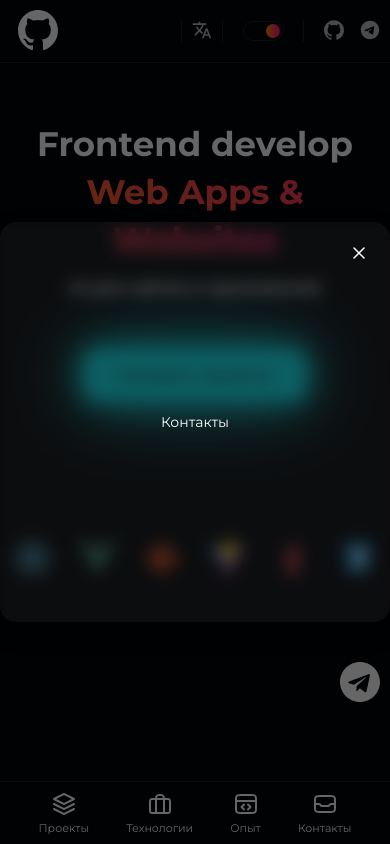
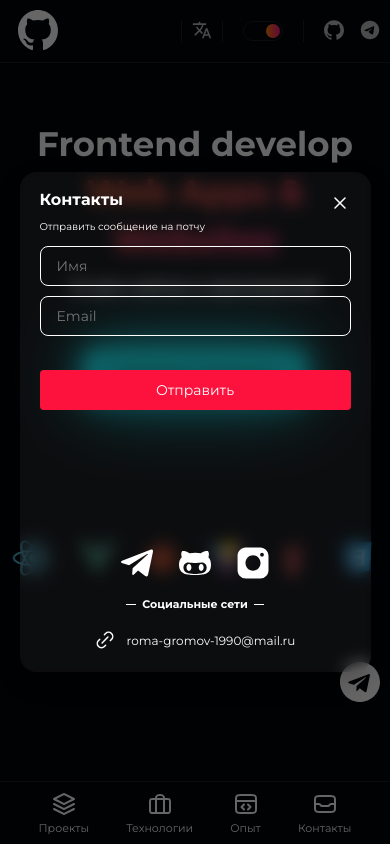
Before and after one commit to ron1ndev/ron1Code, a Vue app: page / in a window 390 px wide. Both pictures are taken after a click on the item "Контакты". Built offline with nearby package versions, Linux system fonts and the light colour scheme.

Commit message:
adaptive modal-contacs

```diff
--- a/src/components/drawer/drawer.vue
+++ b/src/components/drawer/drawer.vue
@@ -53,11 +53,11 @@ const closeModal= ()=>{
   z-index: 100;
 
   &__content{
-    display: flex;
-    align-items:center;
-    justify-content: center;
-    width: 600px;
-    height: 400px;
+    padding: 20px;
+    width: 90%;
+    max-width: 600px;
+    height: 100%;
+    max-height: 400px;
     background: rgba($color: #7a7a7a, $alpha: 0.1);
     color:#fff;
     border-radius:16px;
--- a/src/components/header/header.vue
+++ b/src/components/header/header.vue
@@ -72,7 +72,7 @@ watch(isDark,(val)=>{
                 <li class="header__item"><a class="header__link" href="#projects">{{ $t('menu.projects') }}</a></li>
                 <li class="header__item"><a class="header__link" href="#skills">{{ $t('menu.skills') }}</a></li>
                 <li class="header__item"><a class="header__link" href="#experience">{{ $t('menu.experience') }}</a></li>
-                <li @click="openModal" class="header__item"><a class="header__link" href="#footer">{{ $t('menu.contacts') }}</a></li>
+                <li @click.stop="openModal" class="header__item"><a class="header__link">{{ $t('menu.contacts') }}</a></li>
             </ul>
         </nav>
         <div class="header__options">
--- a/src/components/header/style.scss
+++ b/src/components/header/style.scss
@@ -120,6 +120,7 @@
   font-size: 14px;
   font-weight: 500;
   position: relative;
+  cursor: pointer;
 
   @media (max-width: 600px) {
     font-size: 18px;
--- a/src/components/modals/contacts-modal/contacts-modal.vue
+++ b/src/components/modals/contacts-modal/contacts-modal.vue
@@ -1,5 +1,8 @@
 <script setup>
 import Drawer from '@/components/drawer/drawer.vue';
+import TelegramIcon from '@/components/ui/neon-btn/icons/telegramIcon.vue';
+import GitIcon from '@/components/ui/neon-btn/icons/gitIcon.vue';
+import InstagramIcon from '@/components/ui/neon-btn/icons/instagramIcon.vue';
 import { computed } from 'vue';
 import { useDesktopStore } from '@/store/desktop';
 const store = useDesktopStore()
@@ -12,6 +15,8 @@ const closeModal = ()=>{
   store.changeVisibleModal(false)
 }
 
+const innerWidth = computed( () => store.innerWidth)
+
 </script>
 
 <template>
@@ -19,10 +24,57 @@ const closeModal = ()=>{
   <Drawer @close="closeModal"
     :isVisible="isVisibleModal"
     :drawerClass="'contacts-modal'">
-    Контакты
+
+    <div class="contacts-modal__wrap">
+
+        <div class="contacts-modal__info">
+          <h1 class="contacts-modal__title">Контакты</h1>
+          <p class="contacts-modal__descr">Отправить сообщение на потчу</p>
+        </div>
+
+        <form class="contacts-modal__form" action="#">
+
+          <div class="contacts-modal__inputs">
+            <input class="contacts-modal__input" type="text" name="name" placeholder="Имя">
+            <input class="contacts-modal__input" type="text" name="Email" placeholder="Email">
+          </div>
+
+          <button class="contacts-modal__btn" type="submit">Отправить</button>
+
+        </form>
+
+        <div class="contacts-modal__footer">
+          <div class="contacts-modal__social">
+            <a href="#" target="_blank" class="contacts-modal__social-icon">
+              <TelegramIcon/>
+            </a>
+            <a href="#" target="_blank" class="contacts-modal__social-icon">
+              <GitIcon/>
+            </a>
+            <a href="#" target="_blank" class="contacts-modal__social-icon">
+              <InstagramIcon/>
+            </a>
+          </div>
+          <div class="contacts-modal__footer-descr">
+            <div class="contacts-modal__footer-decor"></div>
+            <div class="contacts-modal__footer-text">Социальные сети</div>
+            <div class="contacts-modal__footer-decor"></div>
+          </div>
+          <div class="contacts-modal__mail-content">
+            <div class="contacts-modal__mail-icon">
+              <svg width="20" height="20" viewBox="0 0 20 20" fill="none" xmlns="http://www.w3.org/2000/svg">
+                <path d="M10.5893 15.3033L9.41079 16.4818C7.78361 18.109 5.14542 18.109 3.51824 16.4818C1.89105 14.8546 1.89105 12.2164 3.51824 10.5892L4.69675 9.41074M15.3033 10.5892L16.4819 9.41074C18.109 7.78355 18.109 5.14536 16.4819 3.51818C14.8547 1.89099 12.2165 1.89099 10.5893 3.51818L9.41079 4.69669M7.08338 12.9166L12.9167 7.08331" stroke="white" stroke-width="1.5" stroke-linecap="round" stroke-linejoin="round"/>
+              </svg>
+            </div>
+            <div class="contacts-modal__mail">roma-gromov-1990@mail.ru</div>
+
+          </div>
+        </div>
+
+    </div>
+
   </Drawer>
 
 </template>
 
-<style lang="scss" scoped>
-</style>
+<style src="./style.scss" lang="scss"></style>
--- a/src/components/modals/contacts-modal/style.scss
+++ b/src/components/modals/contacts-modal/style.scss
@@ -0,0 +1,131 @@
+.contacts-modal{
+  color: #fff;
+  .drawer__content{
+
+    @media (max-width:768px) {
+      min-height: 500px;
+    }
+  }
+  &__wrap{
+    display: flex;
+    flex-direction: column;
+    height: 100%;
+  }
+  &__title{
+    font-size: 20px;
+    font-weight: 700;
+    display: block;
+    margin:0px 0px 14px 0px;
+    @media (max-width:768px) {
+      font-size: 16px;
+    }
+  }
+  &__descr{
+    font-size: 12px;
+    margin:0px 0px 14px 0px;
+    @media (max-width:768px) {
+      font-size: 10px;
+    }
+  }
+  &__form{
+    flex: 1 1 100%;
+  }
+  &__inputs{
+    margin-bottom: 34px;
+  }
+  &__input{
+    color:#fff;
+    display: block;
+    width: 100%;
+    max-width: 500px;
+    margin:0px 0px 10px 0px;
+    font-size: 14px;
+    padding: 6px 16px;
+    border-radius:8px;
+    background: transparent;
+    border: 1px solid #fff;
+    &:last-child{
+      margin:0px 0px 0px 0px;
+    }
+    @media (max-width:768px) {
+    height: 40px;
+    }
+  }
+  &__btn{
+   font-size: 14px;
+   width: 100%;
+   max-width: 115px;
+   min-height: 36px;
+   color:#fff;
+   background: #FD123D;
+   border-radius:4px;
+
+     @media (max-width:500px) {
+    max-width: 100%;
+    min-height: 40px;
+  }
+  }
+  &__footer{
+
+    display: flex;
+    align-items:center;
+    justify-content: space-between;
+    flex: 0 1 auto;
+    @media (max-width:768px) {
+      flex-direction: column;
+      gap: 20px;
+    }
+
+  }
+  &__social{
+    display: flex;
+    align-items:center;
+    gap: 26px;
+
+  }
+  &__social-icon{
+   display: flex;
+   justify-content: center;
+   justify-self: center;
+   color:#fff;
+   transition: all .3s;
+
+   &:hover{
+    color:#FD123D;
+   }
+
+  }
+  &__footer-descr{
+  display: flex;
+  align-items:center;
+  gap: 6px;
+  }
+  &__footer-decor{
+
+ width: 10px;
+  height: 1px;
+  background: #fff;
+
+  }
+  &__footer-text {
+    font-size: 11px;
+    font-weight: bold;
+  }
+  &__mail-content{
+    display: flex;
+    align-items:center;
+    gap: 12px;
+    cursor: pointer;
+    &:hover{
+      text-decoration: underline;
+    }
+
+  }
+  &__mail-icon{
+
+  }
+  &__mail{
+   font-size: 12px;
+  }
+
+}
--- /dev/null
+++ b/src/components/ui/neon-btn/icons/gitIcon.vue
@@ -0,0 +1,13 @@
+<script setup>
+  defineOptions({
+    name: 'gitIcon'
+  })
+</script>
+
+<template>
+  <svg width="32" height="24" viewBox="0 0 32 24" fill="none" xmlns="http://www.w3.org/2000/svg">
+    <path d="M12.4067 16.5438C12.4067 17.85 11.68 19.9875 9.96 19.9875C8.24 19.9875 7.51333 17.85 7.51333 16.5438C7.51333 15.2375 8.24 13.1 9.96 13.1C11.68 13.1 12.4067 15.2375 12.4067 16.5438ZM32 13.3875C32 15.3813 31.7867 17.4938 30.8333 19.325C28.3067 24.1125 21.36 24 16.3867 24C11.3333 24 3.97333 24.1688 1.34667 19.325C0.373333 17.5125 0 15.3813 0 13.3875C0 10.7688 0.926667 8.29375 2.76667 6.2875C2.42 5.3 2.25333 4.2625 2.25333 3.2375C2.25333 1.89375 2.58 1.21875 3.22667 0C6.24667 0 8.18 0.5625 10.48 2.25C12.4133 1.81875 14.4 1.625 16.3933 1.625C18.1933 1.625 20.0067 1.80625 21.7533 2.2C24.02 0.53125 25.9533 0 28.94 0C29.5933 1.21875 29.9133 1.89375 29.9133 3.2375C29.9133 4.2625 29.74 5.28125 29.4 6.25C31.2333 8.275 32 10.7688 32 13.3875ZM27.7133 16.5438C27.7133 13.8 25.9333 11.3813 22.8133 11.3813C21.5533 11.3813 20.3467 11.5938 19.08 11.7563C18.0867 11.9 17.0933 11.9563 16.0733 11.9563C15.06 11.9563 14.0667 11.9 13.0667 11.7563C11.82 11.5938 10.6 11.3813 9.33333 11.3813C6.21333 11.3813 4.43333 13.8 4.43333 16.5438C4.43333 22.0312 9.79333 22.875 14.46 22.875H17.6733C22.36 22.875 27.7133 22.0375 27.7133 16.5438ZM22.2067 13.1C20.4867 13.1 19.76 15.2375 19.76 16.5438C19.76 17.85 20.4867 19.9875 22.2067 19.9875C23.9267 19.9875 24.6533 17.85 24.6533 16.5438C24.6533 15.2375 23.9267 13.1 22.2067 13.1Z" fill="currentColor"/>
+  </svg>
+</template>
+
+<style lang="scss"></style>
--- /dev/null
+++ b/src/components/ui/neon-btn/icons/instagramIcon.vue
@@ -0,0 +1,13 @@
+<script setup>
+  defineOptions({
+    name: 'instagramIcon'
+  })
+</script>
+
+<template>
+  <svg width="32" height="32" viewBox="0 0 28 28" fill="none" xmlns="http://www.w3.org/2000/svg">
+    <path d="M7.64375 27.5H20.4125C24.35 27.5 27.5562 24.2375 27.5562 20.2437V7.75625C27.5 3.7625 24.2937 0.5 20.3562 0.5H7.64375C3.70625 0.5 0.5 3.7625 0.5 7.75625V20.2437C0.5 24.2375 3.70625 27.5 7.64375 27.5ZM21.875 5C22.775 5 23.5063 5.73125 23.5063 6.6875C23.5063 7.64375 22.775 8.375 21.875 8.375C20.975 8.375 20.2437 7.64375 20.2437 6.6875C20.2437 5.73125 20.975 5 21.875 5ZM14 7.25C17.6562 7.25 20.5813 10.2875 20.5813 14C20.5813 17.7125 17.6562 20.75 14 20.75C10.3438 20.75 7.41875 17.7125 7.41875 14C7.41875 10.2875 10.3438 7.25 14 7.25Z" fill="currentColor"/>
+  </svg>
+</template>
+
+<style lang="scss"></style>
--- /dev/null
+++ b/src/components/ui/neon-btn/icons/telegramIcon.vue
@@ -0,0 +1,13 @@
+<script setup>
+  defineOptions({
+    name: 'telegramIcon'
+  })
+</script>
+
+<template>
+  <svg width="32" height="32" viewBox="0 0 32 32" fill="none" xmlns="http://www.w3.org/2000/svg">
+    <path d="M29.4022 2.8389L1.05171 13.8281C-0.0891566 14.3398 -0.475037 15.3646 0.77591 15.9208L8.0491 18.2441L25.6346 7.31976C26.5947 6.63392 27.5778 6.81682 26.7319 7.57123L11.6283 21.3172L11.1539 27.1344C11.5933 28.0326 12.398 28.0368 12.9112 27.5904L17.0898 23.6161L24.2464 29.0027C25.9085 29.9919 26.813 29.3535 27.1706 27.5406L31.8647 5.19877C32.3521 2.96715 31.5209 1.9839 29.4022 2.8389Z" fill="currentColor"/>
+  </svg>
+</template>
+
+<style lang="scss"></style>
--- a/src/store/desktop.js
+++ b/src/store/desktop.js
@@ -5,6 +5,8 @@ export const useDesktopStore = defineStore('desktop',{
   state:()=>({
     isDarkTheme:true,
     isVisibleModal:false,
+    innerHeight:window.innerHeight,
+    innerWidth:window.innerWidth,
   }),
   getters:{
     themeMode(state){
```
